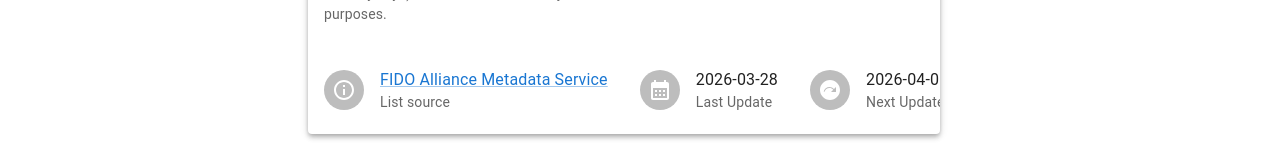
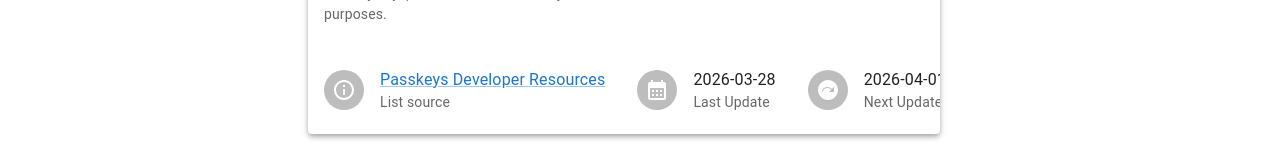
Before and after one commit to nicolonsky/AAGuids, a React (Create React App) app: page / in a window 1280 px wide. Shown: the part 270-430 px from the top of the page. Built offline with nearby package versions, Linux system fonts and the light colour scheme.

Commit message:
fix list source

```diff
--- a/src/components/InfoCard.tsx
+++ b/src/components/InfoCard.tsx
@@ -41,9 +41,9 @@ const InfoCard: React.FC<InfoCardProps> = ({ showOfficial }) => (
             secondary='List source'
             primary={
               showOfficial ? (
+                <Link href="https://fidoalliance.org/metadata/">FIDO Alliance Metadata Service</Link>
+              ) : (
                 <Link href="https://github.com/passkeydeveloper/passkey-authenticator-aaguids">Passkeys Developer Resources</Link>
-              ) : (
-                <Link href="https://fidoalliance.org/metadata/">FIDO Alliance Metadata Service</Link>
               )
             }
           />
```
